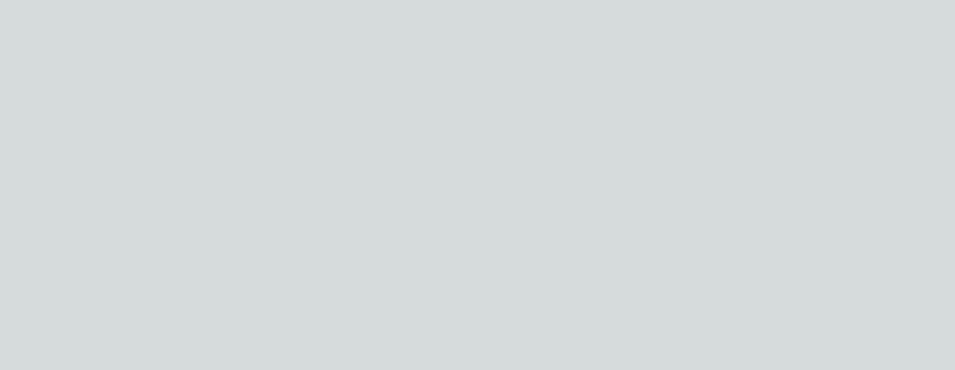
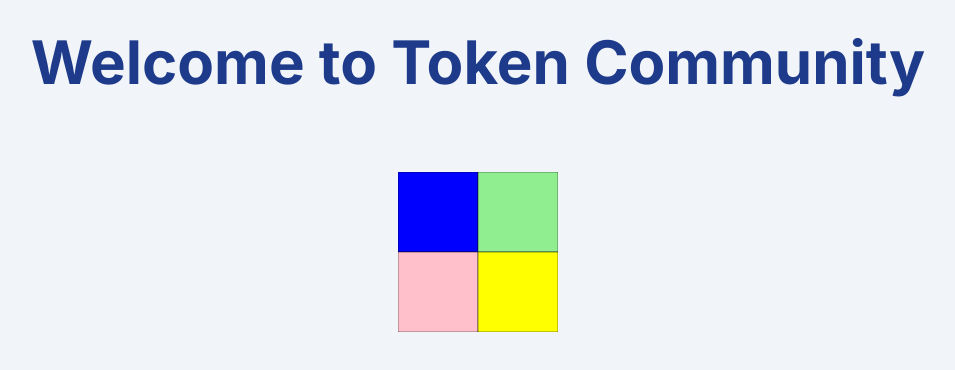
Before and after one commit to ajipon-44/nft2, a Next.js app in the folder frontend/: page / in a window 1280 px wide. Shown: the top 370 px of the page, without its empty margins (162-1117 px from the left). Built offline with nearby package versions, Linux system fonts and the light colour scheme.

Commit message:
frontend:ページタイトルと画像作成

```diff
--- a/frontend/src/app/page.tsx
+++ b/frontend/src/app/page.tsx
@@ -6,5 +6,43 @@ import MemberNFT from "../../contracts/MemberNFT.json";
 import TokenBank from "../../contracts/TokenBank.json";
 
 export default function Home() {
-  return;
+  return (
+    <>
+      <div className="flex flex-col items-center bg-slate-100 text-blue-900 min-h-screen">
+        <title>Token Dapp</title>
+        <h2 className="text-6xl font-bold my-12 mt-8">
+          Welcome to Token Community
+        </h2>
+        <div className="mt-8 mb-16 hover:rotate-180 hover:scale-105 transition duration-700 ease-in-out">
+          <svg
+            xmlns="http://www.w3.org/2000/svg"
+            width="160"
+            height="160"
+            viewBox="0 0 350 350"
+          >
+            <polygon
+              points="0 0, 175 0, 175 175, 0 175"
+              stroke="black"
+              fill="#0000ff"
+            />
+            <polygon
+              points="0 175, 175 175, 175 350, 0 350"
+              stroke="black"
+              fill="#ffc0cb"
+            />
+            <polygon
+              points="175 0, 350 0, 350 175, 175 175"
+              stroke="black"
+              fill="#90EE90"
+            />
+            <polygon
+              points="175 175, 350 175, 350 350, 175 350"
+              stroke="black"
+              fill="#ffff00"
+            />
+          </svg>
+        </div>
+      </div>
+    </>
+  );
 }
```
